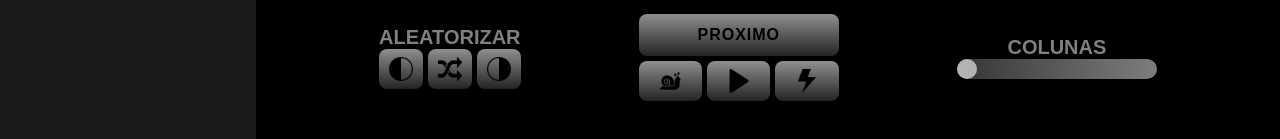
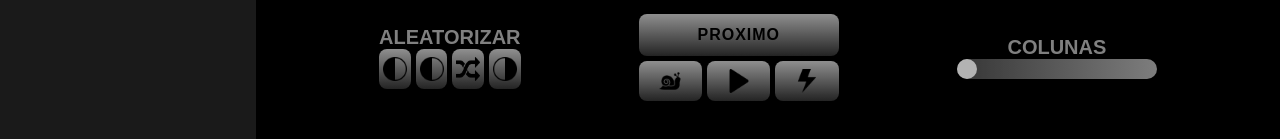
Before and after one commit to GUGOFO/Sorting-Algorithms, a React (Vite) app: page / in a window 1280 px wide. Shown: the part 644-783 px from the top of the page. Built offline with nearby package versions, Linux system fonts and the light colour scheme.

Commit message:
Criação de componente

```diff
--- /dev/null
+++ b/src/TabelaDados/BtnPequeno.jsx
@@ -0,0 +1,11 @@
+import Styles from "./TabelaDados.module.css"
+
+function BtnPequeno({btnId, btnFuncao, btnImagem, btnAlt}){
+    return(
+        <button id={btnId} className={`${Styles.botao} ${Styles.btnPequeno}`} onClick={btnFuncao}>
+            <img src={btnImagem} alt={btnAlt} style={{width: 24, height: 24}}/>
+        </button>
+    )
+}
+
+export default BtnPequeno
--- a/src/TabelaDados/TabelaDados.jsx
+++ b/src/TabelaDados/TabelaDados.jsx
@@ -1,5 +1,6 @@
 import React, {useState, useEffect, useRef} from "react";
 import Styles from "./TabelaDados.module.css"
+import BtnPequeno from "./btnPequeno";
 
 import playImg from '../assets/TabelaDados/play.png';
 import lesmaImg from '../assets/TabelaDados/lesma.png';
@@ -96,6 +97,9 @@ function TabelaDados(){
                         <button id={Styles.btnPrimeiraMetade} className={`${Styles.botao} ${Styles.btnPequeno}`} onClick={() => aleatorizar(0, Math.floor(colunas.length / 2))}>
                             <img src={metadeImg} alt="Aleatorizar Primeira Metade" style={{width: 24, height: 24}}/>
                         </button>
+
+                        <BtnPequeno btnId={Styles.btnPrimeiraMetade} btnFuncao={() => aleatorizar(0, Math.floor(colunas.length / 2))} btnImagem={metadeImg} btnAlt={"Aleatorizar Primeira Metade"}/>
+
                         <button id="btnAleatorizar" className={`${Styles.botao} ${Styles.btnPequeno}`} onClick={() => aleatorizar(0, colunas.length)}>
                             <img src={aleatorioImg} alt="Aleatorizar TUDO" style={{width: 24, height: 24}}/>
                         </button>
```
